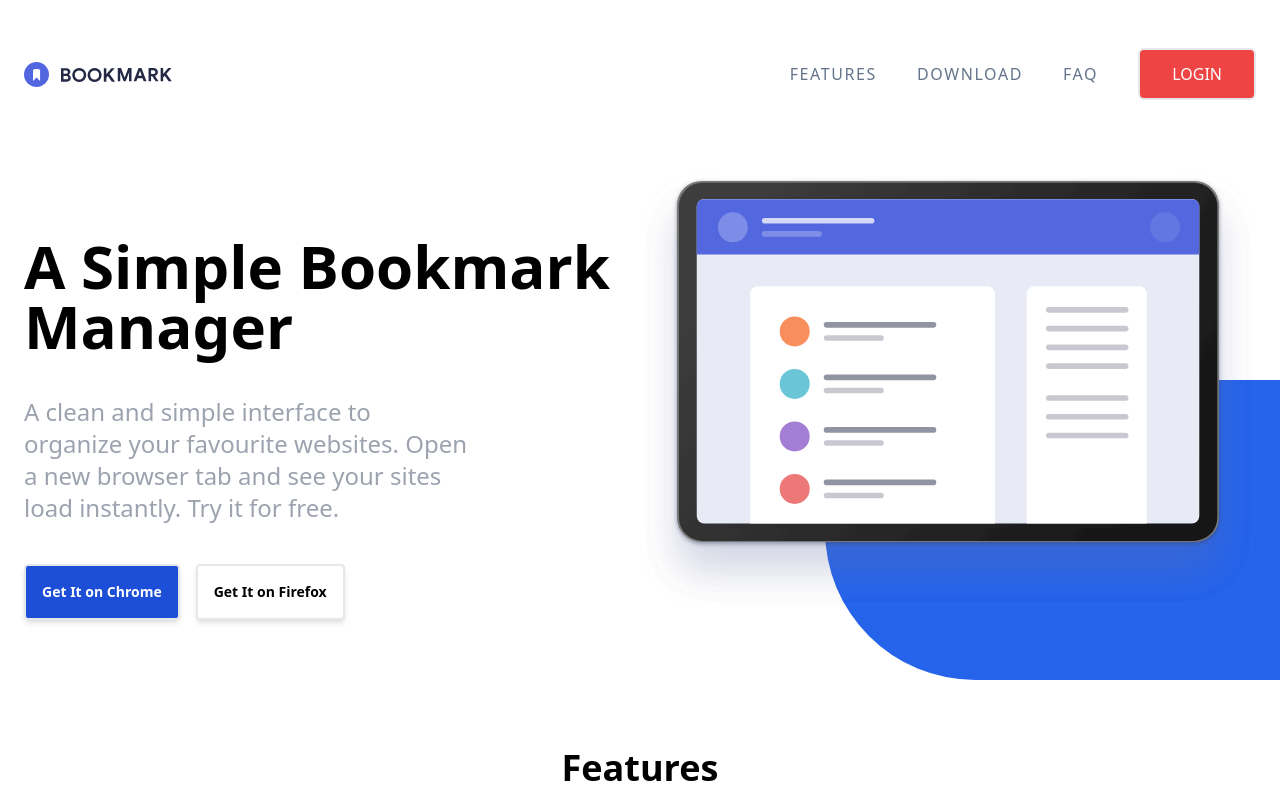
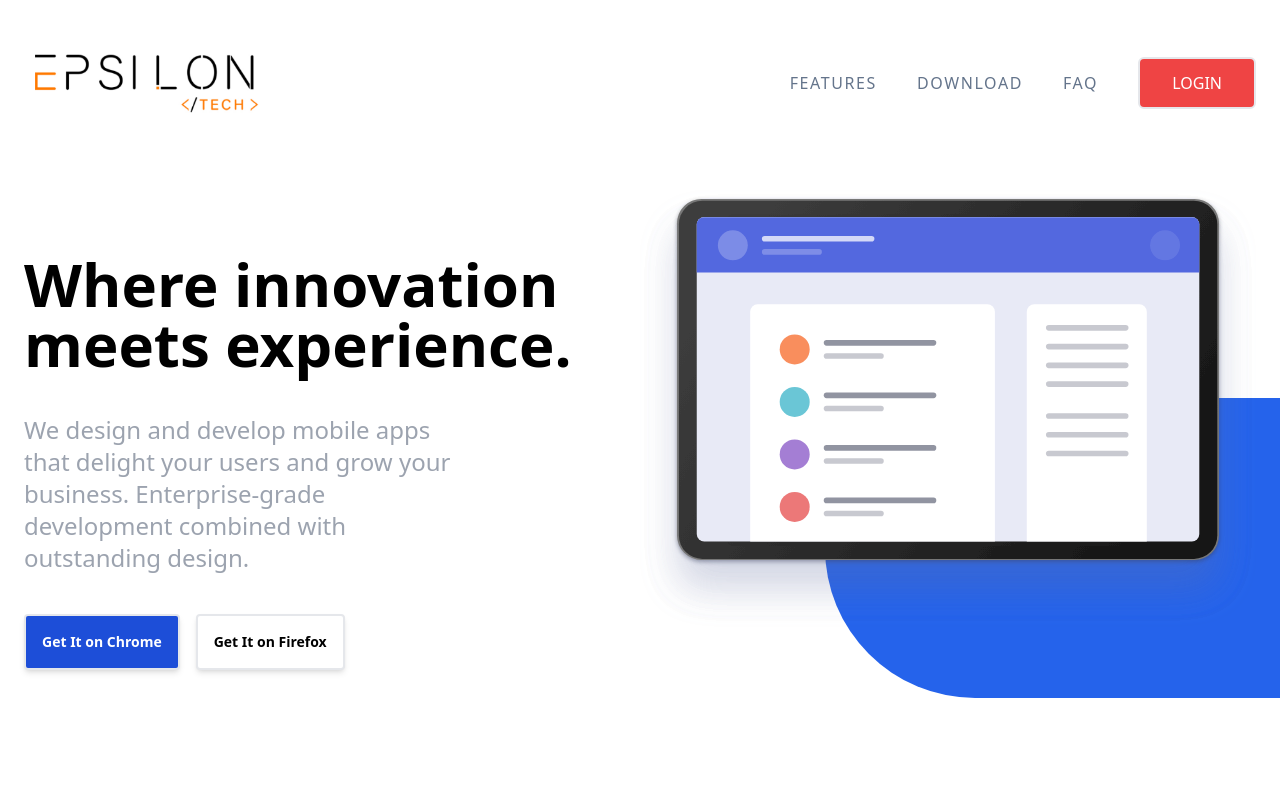
Before and after one commit to DarshanParbadiya/Bookmark-Website, a website: page index.html in a window 1280 px wide. Shown: the top 795 px of the page. Drawn offline with Linux system fonts and the light colour scheme; files whose address does not match are found by name.

Commit message:
initial project with logo

```diff
--- a/index.html
+++ b/index.html
@@ -19,8 +19,8 @@
       <!-- Flex container for Nav items -->
       <div class="flex items-center justify-between space-x-20 my-6">
         <!-- Logo -->
-        <div class="z-30">
-          <img src="./images/logo-bookmark.svg" id="logo" alt="" />
+        <div class="z-30 w-[250px]">
+          <img src="./images/logo-company.png" id="logo" alt="" />
         </div>
         <!-- Menu Items -->
         <div
@@ -77,14 +77,12 @@
         <!-- Content -->
         <div class="flex flex-col space-y-10 lg:mt-16 lg:w-1/2">
           <h1 class="text-3xl font-bold text-center lg:text-6xl lg:text-left">
-            A Simple Bookmark Manager
+            Where innovation meets experience.
           </h1>
           <p
             class="max-w-md mx-auto text-lg text-center text-gray-400 lg:text-2xl lg:text-left lg:mt-0 lg:mx-0"
           >
-            A clean and simple interface to organize your favourite websites.
-            Open a new browser tab and see your sites load instantly. Try it for
-            free.
+          We design and develop mobile apps that delight your users and grow your business. Enterprise-grade development combined with outstanding design.
           </p>
           <!-- buttons -->
           <div
```
Also changed, not shown: dist/output.css, images/logo-company.png (added).
